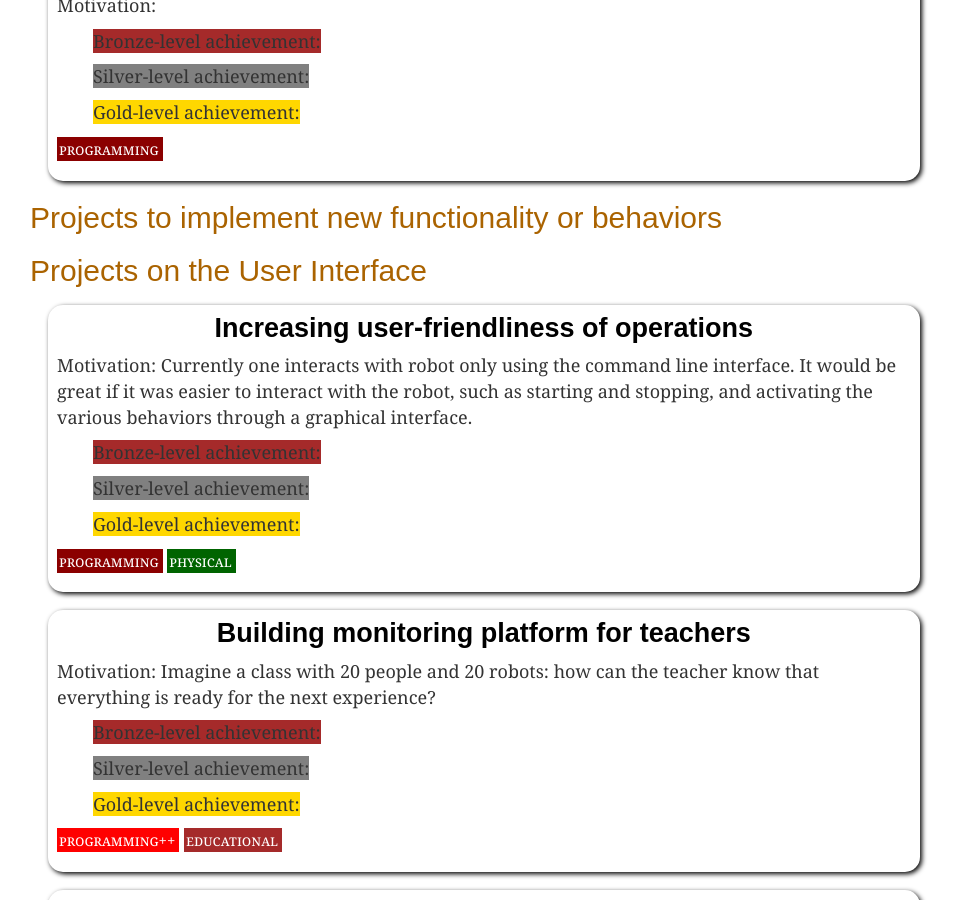
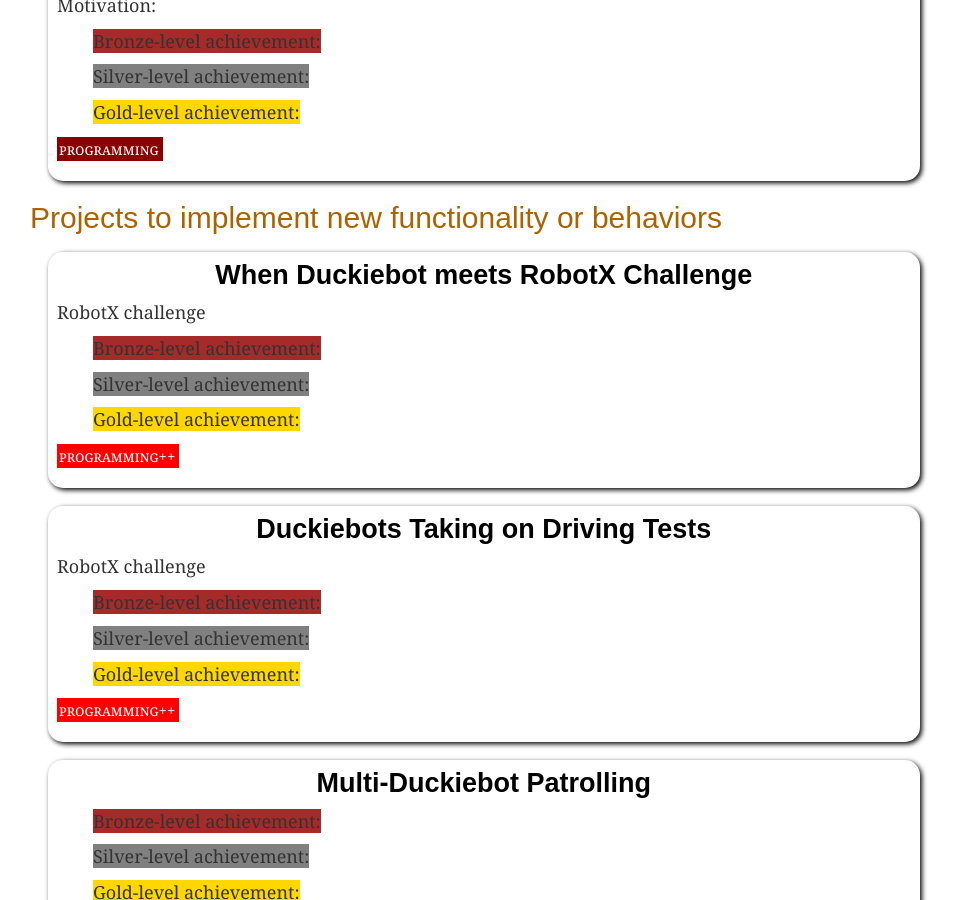
Before and after one commit to ducktown/duckietown.org, a Jekyll site: the page built from 07_ideas.md, in a window 1280 px wide and 900 px high, scrolled down 997 px. Shown: the whole window, without its empty margins (270-1227 px from the left). Built offline with Jekyll 4.4.1, drawn with Linux system fonts in a browser that asks for light colours.

Commit message:
add ideas from NCTU

```diff
--- a/07_ideas.md
+++ b/07_ideas.md
@@ -57,8 +57,52 @@ Motivation:
 
 ## Projects to implement new functionality or behaviors
 
+<div class='idea' markdown='1'>
+
+### When Duckiebot meets RobotX Challenge
+
+RobotX challenge
+
+<span class="bronze"/>
+
+<span class="silver"/>
+
+<span class="gold"/>
+
+<span class="SWP"/>
+
+</div>
 
 
+<div class='idea' markdown='1'>
+
+### Duckiebots Taking on Driving Tests
+
+RobotX challenge
+
+<span class="bronze"/>
+
+<span class="silver"/>
+
+<span class="gold"/>
+
+<span class="SWP"/>
+
+</div>
+
+<div class='idea' markdown='1'>
+
+### Multi-Duckiebot Patrolling
+
+<span class="bronze"/>
+
+<span class="silver"/>
+
+<span class="gold"/>
+
+<span class="SWP"/>
+
+</div>
 
 ## Projects on the User Interface
 
```
